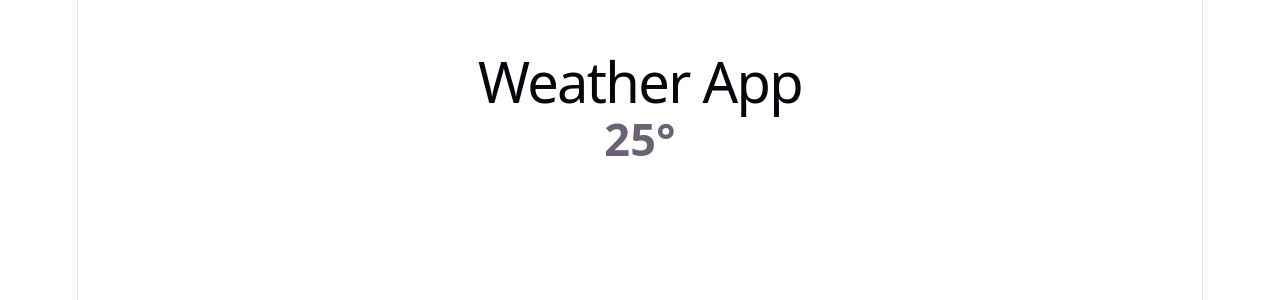
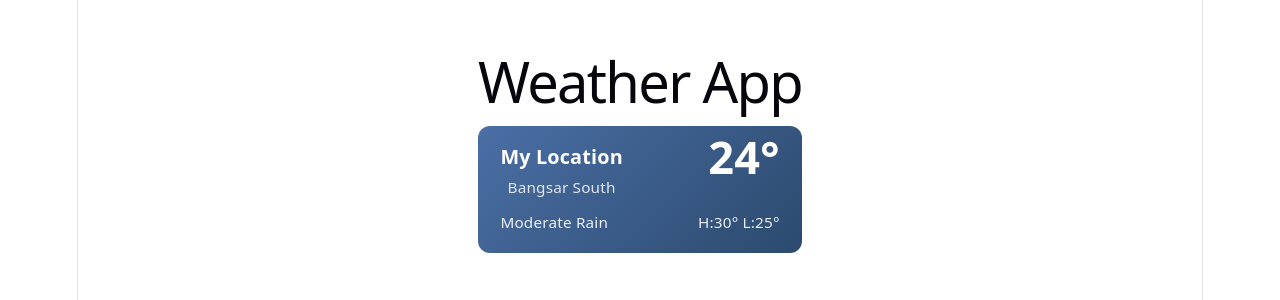
Before and after one commit to shrabontiii25/Weather-App, a Vue app: page / in a window 1280 px wide. Shown: the top 300 px of the page. Built offline with nearby package versions, Linux system fonts and the light colour scheme.

Commit message:
feat: add WeatherIcon, SearchInput atoms and CityCard molecule

```diff
--- a/src/App.vue
+++ b/src/App.vue
@@ -1,17 +1,25 @@
 <script setup lang="ts">
-import TempDisplay from './components/atoms/TempDisplay.vue';
+import CityCard from './components/molecules/CityCard.vue';
 </script>
 
 <template>
   <main>
     <h1>Weather App</h1>
-    <TempDisplay :temp="24.7" />
+    <CityCard
+      cityName="My Location"
+      subtitle="Bangsar South"
+      :temp="24"
+      condition="Moderate Rain"
+      :high="30"
+      :low="25"
+    />
   </main>
 </template>
 
 <style scoped>
 main {
   padding: 2rem;
-  text-align: center;
+  max-width: 400px;
+  margin: 0 auto;
 }
 </style>
--- /dev/null
+++ b/src/components/molecules/CityCard.vue
@@ -0,0 +1,64 @@
+<script setup lang="ts">
+import TempDisplay from '../atoms/TempDisplay.vue';
+
+defineProps<{
+  cityName: string;
+  subtitle: string;
+  temp: number;
+  condition: string;
+  high: number;
+  low: number;
+}>();
+</script>
+
+<template>
+  <div class="city-card">
+    <div class="city-card__top">
+      <div>
+        <h3 class="city-card__name">{{ cityName }}</h3>
+        <p class="city-card__subtitle">{{ subtitle }}</p>
+      </div>
+      <TempDisplay :temp="temp" />
+    </div>
+    <div class="city-card__bottom">
+      <span>{{ condition }}</span>
+      <span>H:{{ Math.round(high) }}° L:{{ Math.round(low) }}°</span>
+    </div>
+  </div>
+</template>
+
+<style scoped>
+.city-card {
+  background: linear-gradient(135deg, #4a6fa5, #2c4a6e);
+  color: white;
+  border-radius: 12px;
+  padding: 1rem 1.25rem;
+  margin-bottom: 0.75rem;
+}
+
+.city-card__top {
+  display: flex;
+  justify-content: space-between;
+  align-items: flex-start;
+}
+
+.city-card__name {
+  font-size: 1.1rem;
+  font-weight: 700;
+  margin: 0;
+}
+
+.city-card__subtitle {
+  font-size: 0.85rem;
+  opacity: 0.85;
+  margin: 0.2rem 0 0;
+}
+
+.city-card__bottom {
+  display: flex;
+  justify-content: space-between;
+  font-size: 0.85rem;
+  margin-top: 0.5rem;
+  opacity: 0.9;
+}
+</style>
```
Also changed, not shown: src/components/atoms/SearchInput.vue (added, +29 -0 lines), src/components/atoms/WeatherIcon.vue (added, +21 -0 lines).
